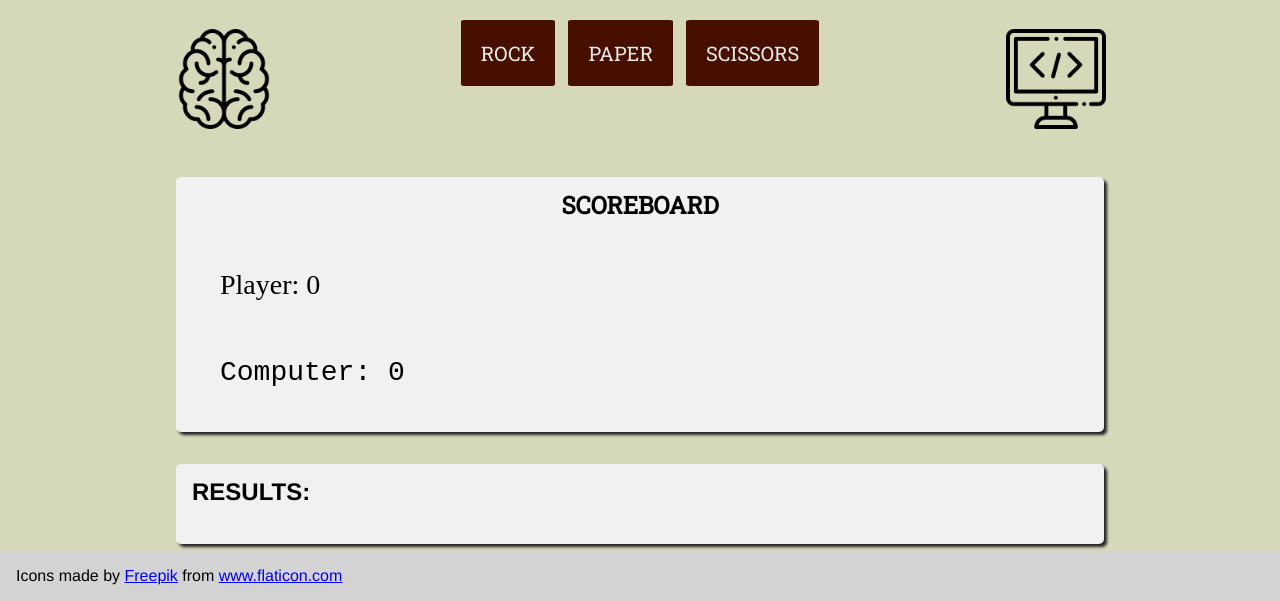
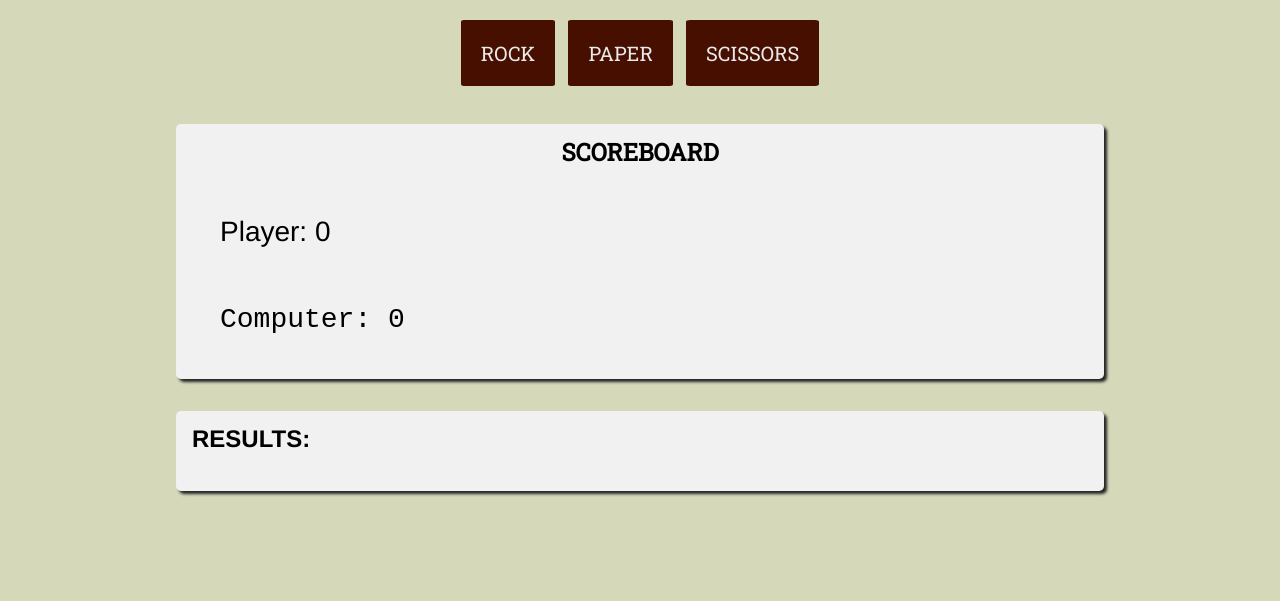
Before and after one commit to jfahler/rps-game, a plain HTML site: page index.html in a window 1280 px wide. Shown: the part 199-800 px from the top of the page. Drawn offline with Linux system fonts and the light colour scheme; a web font is replaced by a local one.

Commit message:
deleted:    df 	deleted:    images/brain.png 	deleted:    images/ui.png 	modified:   index.html 	modified:   main.css 	modified:   rps-game.js

```diff
--- a/index.html
+++ b/index.html
@@ -13,12 +13,6 @@
                 <h1>Josh's new RPS Game</h1>
                 <h2>Choose a selection below to start the game.</h2>
                 <h3>The first player to 5 points wins!</h3>
-            </div>
-            <div id="image-left">
-                <img src="/images/brain.png" alt="Brain drawing">
-            </div>
-            <div id="image-right">
-                <img src="/images/ui.png" alt="Computer drawing">
             </div>
             <div id="choices">
                 <button id="rock" class="gameButton" data-key="1">rock</button>
@@ -37,6 +31,5 @@
             <br>
         </div>
         <script src="rps-new.js"></script>
-        <div id="bottombar">Icons made by <a href="https://www.flaticon.com/authors/freepik" title="Freepik">Freepik</a> from <a href="https://www.flaticon.com/" title="Flaticon">www.flaticon.com</a></div>
     </body>
 </html>
--- a/main.css
+++ b/main.css
@@ -116,36 +116,14 @@ span {
     font-size: 28px;
 }
 
+#scoreboard .player-board {
+    font-family: Helvetica, sans-serif;
+}
+
 #scoreboard .computer-board {
     font-family: 'Courier New', Courier, monospace;
 }
 
-#bottombar {
-    position: fixed;
-    bottom: 0;
-    width: 100%;
+#result-text-container {
     font-family: Helvetica, sans-serif;
-    padding: 1em;
-    background: lightgray;
 }
-
-#image-left {
-    float: left;
-    width: 20%;
-    height: 100px;
-    padding: 1em 1em 3em 6em;
-}
-
-#image-right {
-    float: right;
-    width: 20%;
-    height: 100px;
-    padding: 1em 6em 3em 1em;
-}
-
-img {
-    height: 100%;
-    display: block;
-    margin: auto;
-    max-width: 100%;
-}
--- a/rps-game.js
+++ b/rps-game.js
@@ -33,7 +33,7 @@ function computerPlay(){
             else {
                 return "scissors";
             }
-}
+    };
 
     function playRound(playerSelection,computerSelection) {
         prelimResult = 0;
@@ -56,10 +56,10 @@ function playRound(playerSelection,computerSelection) {
             prelimResult = -1;
             return "You lost this round! " + playerSelection.toLowerCase() + " beats " + computerSelection.toLowerCase() + " ."
         }
-}
+    };
 
 
-}
+};
 
 game()
 
```
Also changed, not shown: images/brain.png (deleted), images/ui.png (deleted), 1 other file. Lines whose indentation alone changed are shown as unchanged.
